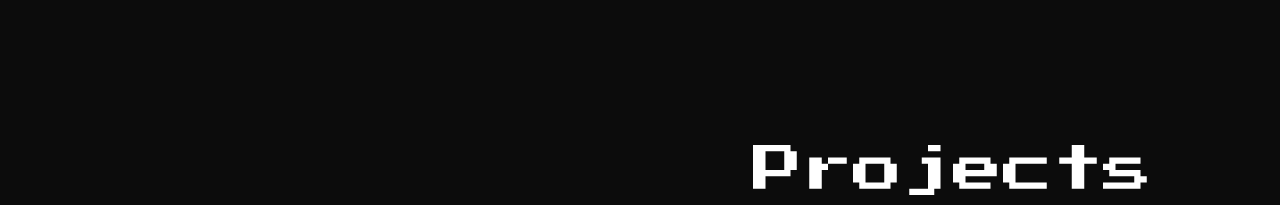
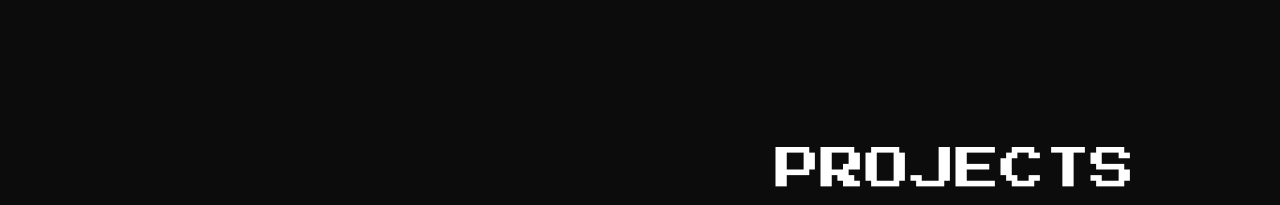
Before and after one commit to hollyBelly2021/maea, a plain HTML site: page index.html in a window 1280 px wide. Both pictures are taken after a click on the button 349 px from the left and 515 px from the top of the page. Shown: the top 205 px of the page. Drawn offline with nearby package versions, Linux system fonts and the light colour scheme; files whose address does not match are found by name.

Commit message:
update 7

```diff
--- a/scripts/portfolio.js
+++ b/scripts/portfolio.js
@@ -64,7 +64,7 @@ contactButton.addEventListener("click", function () {
 
 projectButton.addEventListener("click", function () {
   document.getElementById("space").innerHTML = `
-  <div class="padding-1 text-center col-md-12">
+  <div class="padding-1 text-center col-md-9">
   <h1 class=" project-title-size ">Projects</h1>
   </div>
   <div class="row box animate__animated animate__fadeIn  ">
--- a/styles/styles.css
+++ b/styles/styles.css
@@ -34,7 +34,8 @@ body {
 
 .welcome {
   font-family: "Press Start 2P", cursive;
-  font-size: 55px;
+  font-size: 45px;
+  text-transform: uppercase;
 }
 
 .welcome2 {
@@ -114,9 +115,10 @@ body {
 
 .project-title-size {
   font-family: "Press Start 2P", cursive;
-  font-size: 50px;
+  font-size: 45px;
+  text-transform: uppercase;
 }
 
 .padding-1 {
-  padding-left: 10px;
+  padding-left: 15px;
 }
```
